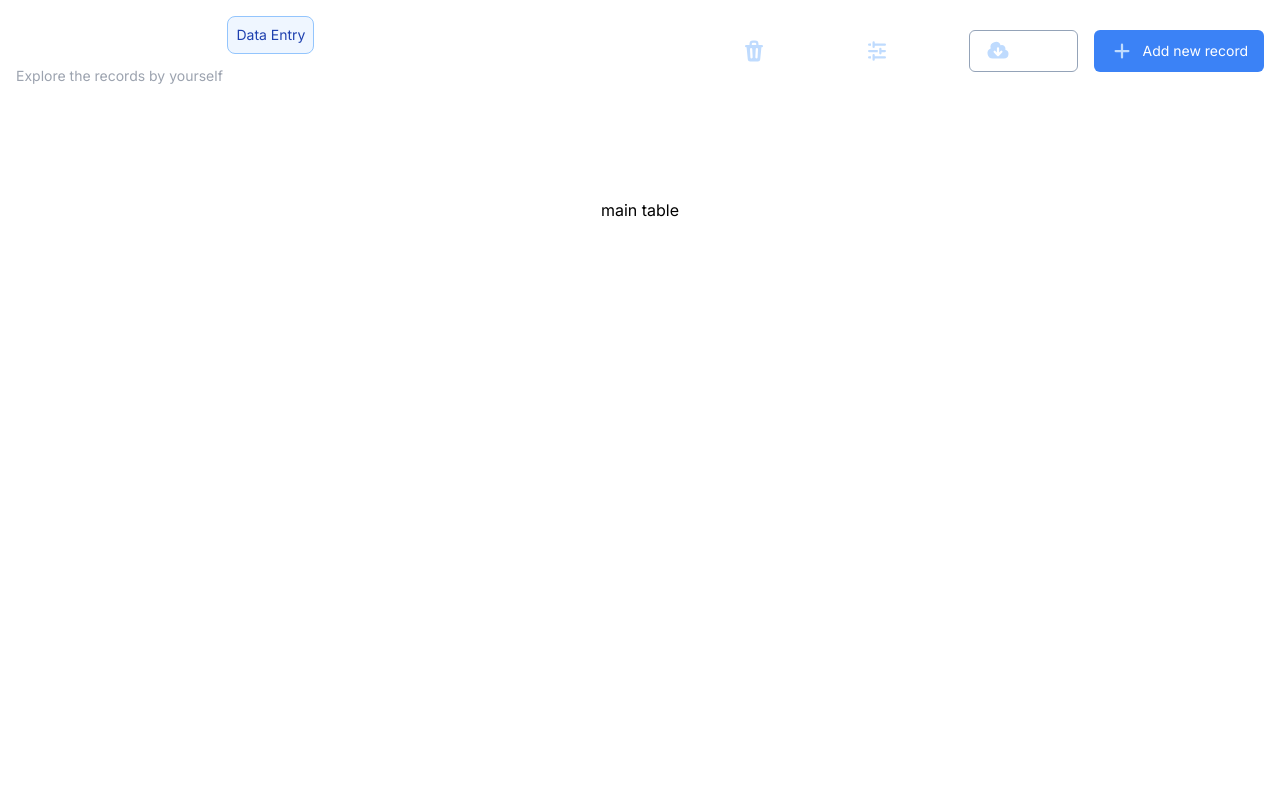
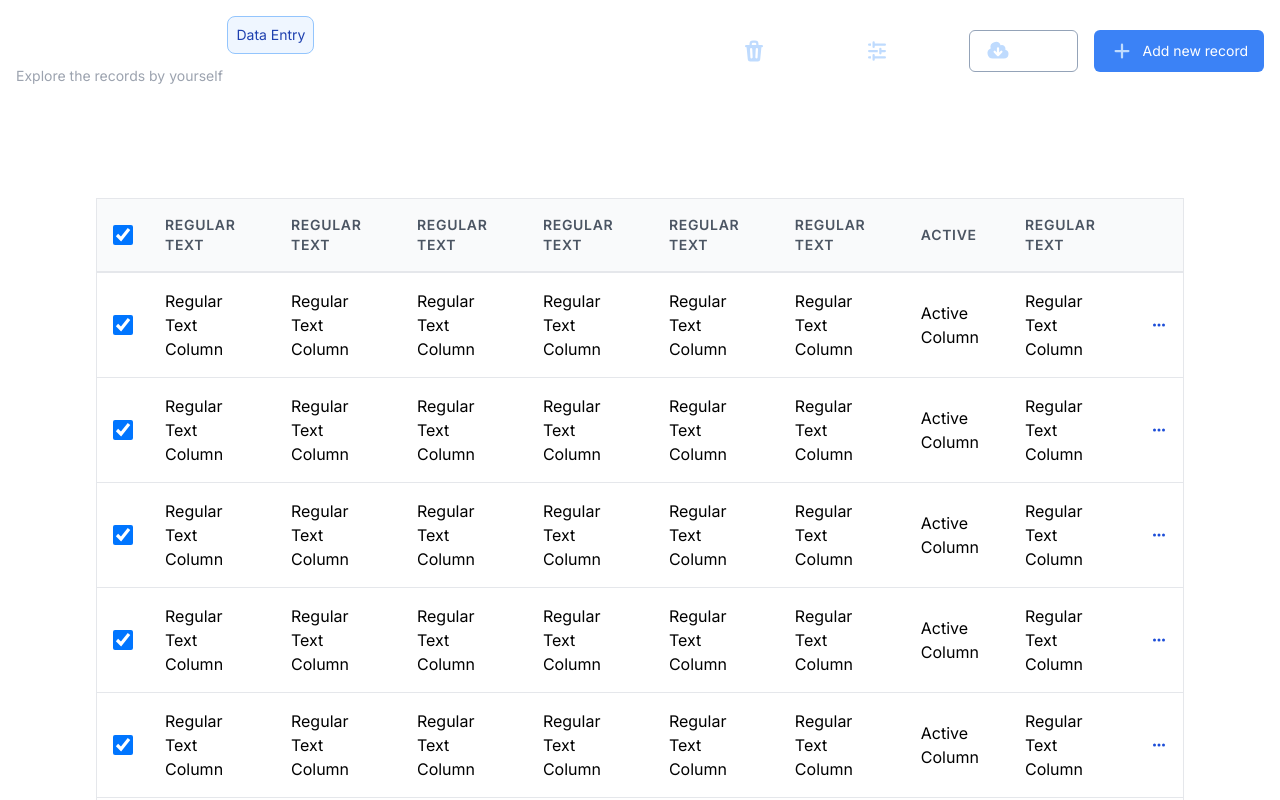
Before and after one commit to DanielRed007/next-data-table-2024, a Next.js app: page / in a window 1280 px wide. Shown: the top 800 px of the page. Built offline with nearby package versions, Linux system fonts and the light colour scheme.

Commit message:
adding table component

```diff
--- a/app/components/shared/TableNavbar.tsx
+++ b/app/components/navbar/TableNavbar.tsx
@@ -1,13 +1,12 @@
 import { Fragment } from "react";
-import { CustomButton } from "./CustomButton";
+import { CustomButton } from "../shared/CustomButton";
 import {
   AdjustmentsHorizontalIcon,
-  BeakerIcon,
   CloudArrowDownIcon,
   PlusIcon,
   TrashIcon,
 } from "@heroicons/react/16/solid";
-import { CustomAlert } from "./CustomAlert";
+import { CustomAlert } from "../shared/CustomAlert";
 
 export const TableNavbar = () => {
   return (
--- /dev/null
+++ b/app/components/shared/CustomCheckbox.tsx
@@ -0,0 +1,32 @@
+interface CheckboxProps {
+  id: string;
+  label?: string;
+  checked: boolean;
+  onChange: (checked: boolean) => void;
+}
+
+export const CustomCheckbox: React.FC<CheckboxProps> = ({
+  id,
+  label,
+  checked,
+  onChange,
+}) => {
+  return (
+    <div className='flex items-center'>
+      <input
+        id={id}
+        type='checkbox'
+        className='h-5 w-5 text-blue-600 border-gray-300 rounded-lg focus:ring-blue-500'
+        checked={checked}
+        onChange={(e) => onChange(e.target.checked)}
+      />
+      {label && (
+        <label htmlFor={id} className='ml-2 block text-sm text-gray-900'>
+          {label}
+        </label>
+      )}
+    </div>
+  );
+};
+
+export default CustomCheckbox;
--- /dev/null
+++ b/app/components/table/CustomTableHead.tsx
@@ -0,0 +1,43 @@
+import { FC } from "react";
+import CustomCheckbox from "../shared/CustomCheckbox";
+
+interface Props {
+  columns: Array<{ header: string; accessor: string }>;
+  mainSelected: boolean;
+  onChange: () => void;
+}
+
+export const CustomTableHead: FC<Props> = ({
+  columns,
+  mainSelected,
+  onChange,
+}) => {
+  return (
+    <thead>
+      <tr>
+        <th
+          key={"column-selector"}
+          className='p-4 border-b-2 border-gray-200 bg-gray-50 text-left text-sm font-semibold text-gray-600 uppercase tracking-wider'
+        >
+          <CustomCheckbox
+            id='main-selector'
+            checked={mainSelected}
+            onChange={onChange}
+          />
+        </th>
+        {columns.map((column) => (
+          <th
+            key={column.accessor}
+            className='p-4 border-b-2 border-gray-200 bg-gray-50 text-left text-sm font-semibold text-gray-600 uppercase tracking-wider'
+          >
+            {column.header}
+          </th>
+        ))}
+        <th
+          key={"column-selector"}
+          className='p-4 border-b-2 border-gray-200 bg-gray-50 text-left text-sm font-semibold text-gray-600 uppercase tracking-wider'
+        ></th>
+      </tr>
+    </thead>
+  );
+};
--- /dev/null
+++ b/app/components/table/CustomTableRow.tsx
@@ -0,0 +1,41 @@
+import React, { FC } from "react";
+import CustomCheckbox from "../shared/CustomCheckbox";
+import { EllipsisHorizontalIcon } from "@heroicons/react/16/solid";
+
+interface Props {
+  data: Array<{ [key: string]: any }>;
+  columns: Array<{ header: string; accessor: string }>;
+  rowChecked: boolean;
+  onChange: () => void;
+}
+
+export const CustomTableRow: FC<Props> = ({
+  data,
+  columns,
+  rowChecked,
+  onChange,
+}) => {
+  return (
+    <tbody>
+      {data.map((row, rowIndex) => (
+        <tr key={rowIndex} className='hover:bg-gray-50'>
+          <td key={"column.accessor"} className='p-4 border-b border-gray-200'>
+            <CustomCheckbox
+              id='main-selector'
+              checked={rowChecked}
+              onChange={onChange}
+            />
+          </td>
+          {columns.map((column) => (
+            <td key={column.accessor} className='p-4 border-b border-gray-200'>
+              {row[column.accessor]}
+            </td>
+          ))}
+          <td key={"column.options"} className='p-4 border-b border-gray-200'>
+            <EllipsisHorizontalIcon className='size-4 text-blue-700' />
+          </td>
+        </tr>
+      ))}
+    </tbody>
+  );
+};
--- /dev/null
+++ b/app/components/table/RecordTable.tsx
@@ -0,0 +1,36 @@
+"use client";
+
+import { useState } from "react";
+import { CustomTableHead } from "./CustomTableHead";
+import { CustomTableRow } from "./CustomTableRow";
+
+interface TableProps {
+  data: Array<{ [key: string]: any }>;
+  columns: Array<{ header: string; accessor: string }>;
+}
+
+export const RecordTable: React.FC<TableProps> = ({ data, columns }) => {
+  const [mainCheckboxSelected, setMainCheckboxSelected] = useState(true);
+
+  const handleMainCheckboxSelector = () => {
+    setMainCheckboxSelected(!mainCheckboxSelected);
+  };
+
+  return (
+    <div className='overflow-x-auto'>
+      <table className='min-w-full bg-white border border-gray-200'>
+        <CustomTableHead
+          columns={columns}
+          mainSelected={mainCheckboxSelected}
+          onChange={handleMainCheckboxSelector}
+        />
+        <CustomTableRow
+          data={data}
+          columns={columns}
+          rowChecked={mainCheckboxSelected}
+          onChange={handleMainCheckboxSelector}
+        />
+      </table>
+    </div>
+  );
+};
--- a/app/layout.tsx
+++ b/app/layout.tsx
@@ -1,7 +1,7 @@
 import type { Metadata } from "next";
 import { Inter } from "next/font/google";
 import "./globals.css";
-import { TableNavbar } from "./components/shared/TableNavbar";
+import { TableNavbar } from "./components/navbar/TableNavbar";
 
 const inter = Inter({ subsets: ["latin"] });
 
--- a/app/page.tsx
+++ b/app/page.tsx
@@ -1,9 +1,123 @@
-import Image from "next/image";
+import { RecordTable } from "./components/table/RecordTable";
 
 export default function Home() {
+  const data = [
+    {
+      ["regular-col-1"]: "Regular Text Column",
+      ["regular-col-2"]: "Regular Text Column",
+      ["regular-col-3"]: "Regular Text Column",
+      ["regular-col-4"]: "Regular Text Column",
+      ["regular-col-5"]: "Regular Text Column",
+      ["regular-col-6"]: "Regular Text Column",
+      ["active-col-1"]: "Active Column",
+      ["regular-col-7"]: "Regular Text Column",
+    },
+    {
+      ["regular-col-1"]: "Regular Text Column",
+      ["regular-col-2"]: "Regular Text Column",
+      ["regular-col-3"]: "Regular Text Column",
+      ["regular-col-4"]: "Regular Text Column",
+      ["regular-col-5"]: "Regular Text Column",
+      ["regular-col-6"]: "Regular Text Column",
+      ["active-col-1"]: "Active Column",
+      ["regular-col-7"]: "Regular Text Column",
+    },
+    {
+      ["regular-col-1"]: "Regular Text Column",
+      ["regular-col-2"]: "Regular Text Column",
+      ["regular-col-3"]: "Regular Text Column",
+      ["regular-col-4"]: "Regular Text Column",
+      ["regular-col-5"]: "Regular Text Column",
+      ["regular-col-6"]: "Regular Text Column",
+      ["active-col-1"]: "Active Column",
+      ["regular-col-7"]: "Regular Text Column",
+    },
+    {
+      ["regular-col-1"]: "Regular Text Column",
+      ["regular-col-2"]: "Regular Text Column",
+      ["regular-col-3"]: "Regular Text Column",
+      ["regular-col-4"]: "Regular Text Column",
+      ["regular-col-5"]: "Regular Text Column",
+      ["regular-col-6"]: "Regular Text Column",
+      ["active-col-1"]: "Active Column",
+      ["regular-col-7"]: "Regular Text Column",
+    },
+    {
+      ["regular-col-1"]: "Regular Text Column",
+      ["regular-col-2"]: "Regular Text Column",
+      ["regular-col-3"]: "Regular Text Column",
+      ["regular-col-4"]: "Regular Text Column",
+      ["regular-col-5"]: "Regular Text Column",
+      ["regular-col-6"]: "Regular Text Column",
+      ["active-col-1"]: "Active Column",
+      ["regular-col-7"]: "Regular Text Column",
+    },
+    {
+      ["regular-col-1"]: "Regular Text Column",
+      ["regular-col-2"]: "Regular Text Column",
+      ["regular-col-3"]: "Regular Text Column",
+      ["regular-col-4"]: "Regular Text Column",
+      ["regular-col-5"]: "Regular Text Column",
+      ["regular-col-6"]: "Regular Text Column",
+      ["active-col-1"]: "Active Column",
+      ["regular-col-7"]: "Regular Text Column",
+    },
+    {
+      ["regular-col-1"]: "Regular Text Column",
+      ["regular-col-2"]: "Regular Text Column",
+      ["regular-col-3"]: "Regular Text Column",
+      ["regular-col-4"]: "Regular Text Column",
+      ["regular-col-5"]: "Regular Text Column",
+      ["regular-col-6"]: "Regular Text Column",
+      ["active-col-1"]: "Active Column",
+      ["regular-col-7"]: "Regular Text Column",
+    },
+    {
+      ["regular-col-1"]: "Regular Text Column",
+      ["regular-col-2"]: "Regular Text Column",
+      ["regular-col-3"]: "Regular Text Column",
+      ["regular-col-4"]: "Regular Text Column",
+      ["regular-col-5"]: "Regular Text Column",
+      ["regular-col-6"]: "Regular Text Column",
+      ["active-col-1"]: "Active Column",
+      ["regular-col-7"]: "Regular Text Column",
+    },
+    {
+      ["regular-col-1"]: "Regular Text Column",
+      ["regular-col-2"]: "Regular Text Column",
+      ["regular-col-3"]: "Regular Text Column",
+      ["regular-col-4"]: "Regular Text Column",
+      ["regular-col-5"]: "Regular Text Column",
+      ["regular-col-6"]: "Regular Text Column",
+      ["active-col-1"]: "Active Column",
+      ["regular-col-7"]: "Regular Text Column",
+    },
+    {
+      ["regular-col-1"]: "Regular Text Column",
+      ["regular-col-2"]: "Regular Text Column",
+      ["regular-col-3"]: "Regular Text Column",
+      ["regular-col-4"]: "Regular Text Column",
+      ["regular-col-5"]: "Regular Text Column",
+      ["regular-col-6"]: "Regular Text Column",
+      ["active-col-1"]: "Active Column",
+      ["regular-col-7"]: "Regular Text Column",
+    },
+  ];
+
+  const columns = [
+    { header: "Regular Text", accessor: "regular-col-1" },
+    { header: "Regular Text", accessor: "regular-col-2" },
+    { header: "Regular Text", accessor: "regular-col-3" },
+    { header: "Regular Text", accessor: "regular-col-4" },
+    { header: "Regular Text", accessor: "regular-col-5" },
+    { header: "Regular Text", accessor: "regular-col-6" },
+    { header: "Active", accessor: "active-col-1" },
+    { header: "Regular Text", accessor: "regular-col-7" },
+  ];
+
   return (
     <main className='flex min-h-screen flex-col items-center text-left justify-between p-24'>
-      main table
+      <RecordTable data={data} columns={columns} />
     </main>
   );
 }
```
Also changed, not shown: 1 other file (tests, documents, lock files or other folders).
